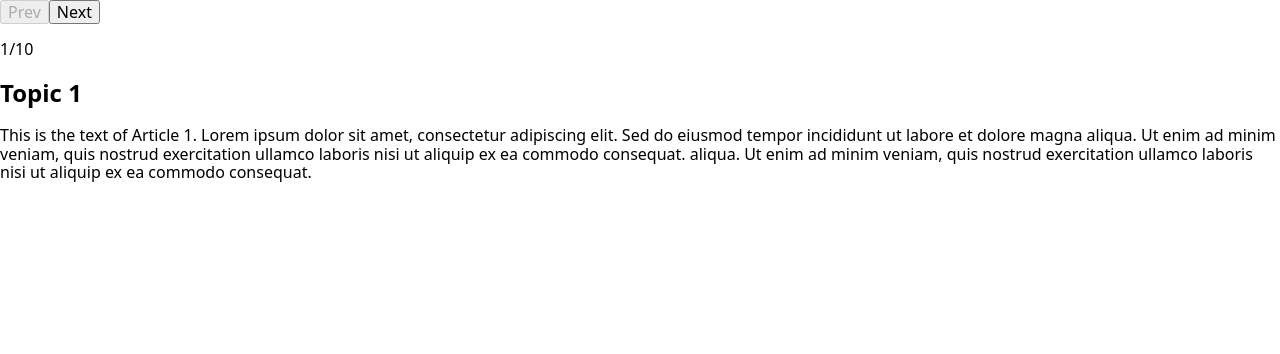
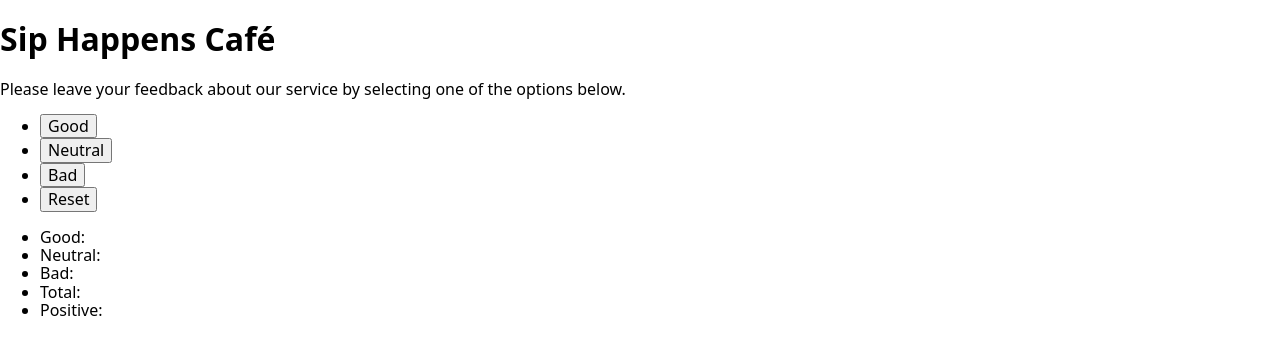
Before and after one commit to viowl/goit-react-hw-02, a React (Vite) app: page / in a window 1280 px wide. Shown: the top 354 px of the page. Built offline with nearby package versions, Linux system fonts and the light colour scheme.

Commit message:
make components

```diff
--- a/src/components/App.jsx
+++ /dev/null
@@ -1,43 +0,0 @@
-import { useState } from "react";
-import articles from "../data/articles.json";
-import Controls from "./Controls/Controls";
-
-const App = () => {
-  const [selectedIdx, setSelectedIdx] = useState(0);
-
-  const handlePrev = () => {
-    setSelectedIdx(selectedIdx - 1);
-  };
-
-  const handleNext = () => {
-    setSelectedIdx(selectedIdx + 1);
-  };
-
-  const visibleArticle = articles[selectedIdx];
-  const isFirst = selectedIdx === 0;
-  const isLast = selectedIdx === articles.length - 1;
-  const current = selectedIdx + 1;
-  const total = articles.length;
-
-  console.log(visibleArticle);
-
-  return (
-    <div>
-      <Controls
-        first={isFirst}
-        last={isLast}
-        onPrev={handlePrev}
-        onNext={handleNext}
-      />
-      <p>
-        {current}/{total}
-      </p>
-      <article>
-        <h1>{visibleArticle.topic}</h1>
-        <p>{visibleArticle.text}</p>
-      </article>
-    </div>
-  );
-};
-
-export default App;
--- /dev/null
+++ b/src/components/App/App.jsx
@@ -0,0 +1,23 @@
+import { useState } from "react";
+
+import Description from "../Description/Description.jsx";
+import Options from "../Options/Options.jsx";
+import Feedback from "../Feedback/Feedback.jsx";
+
+const App = () => {
+  const defaultRating = {
+    good: 0,
+    neutral: 0,
+    bad: 0,
+  };
+
+  return (
+    <div>
+      <Description />
+      <Options />
+      <Feedback />
+    </div>
+  );
+};
+
+export default App;
--- a/src/components/Controls/Controls.jsx
+++ /dev/null
@@ -1,14 +0,0 @@
-const Controls = ({ first, last, onPrev, onNext }) => {
-  return (
-    <div>
-      <button disabled={first} onClick={onPrev}>
-        Prev
-      </button>
-      <button disabled={last} onClick={onNext}>
-        Next
-      </button>
-    </div>
-  );
-};
-
-export default Controls;
--- /dev/null
+++ b/src/components/Description/Description.jsx
@@ -0,0 +1,13 @@
+const Description = () => {
+  return (
+    <div>
+      <h1>Sip Happens Café</h1>
+      <p>
+        Please leave your feedback about our service by selecting one of the
+        options below.
+      </p>
+    </div>
+  );
+};
+
+export default Description;
--- /dev/null
+++ b/src/components/Feedback/Feedback.jsx
@@ -0,0 +1,15 @@
+const Feedback = () => {
+  return (
+    <div>
+      <ul>
+        <li>Good: </li>
+        <li>Neutral: </li>
+        <li>Bad: </li>
+        <li>Total: </li>
+        <li>Positive: </li>
+      </ul>
+    </div>
+  );
+};
+
+export default Feedback;
--- /dev/null
+++ b/src/components/Options/Options.jsx
@@ -0,0 +1,22 @@
+const Options = () => {
+  return (
+    <div>
+      <ul>
+        <li>
+          <button>Good</button>
+        </li>
+        <li>
+          <button>Neutral</button>
+        </li>
+        <li>
+          <button>Bad</button>
+        </li>
+        <li>
+          <button>Reset</button>
+        </li>
+      </ul>
+    </div>
+  );
+};
+
+export default Options;
--- a/src/main.jsx
+++ b/src/main.jsx
@@ -1,6 +1,6 @@
 import React from "react";
 import ReactDOM from "react-dom/client";
-import App from "./components/App.jsx";
+import App from "./components/App/App.jsx";
 import "modern-normalize";
 
 ReactDOM.createRoot(document.getElementById("root")).render(
```
